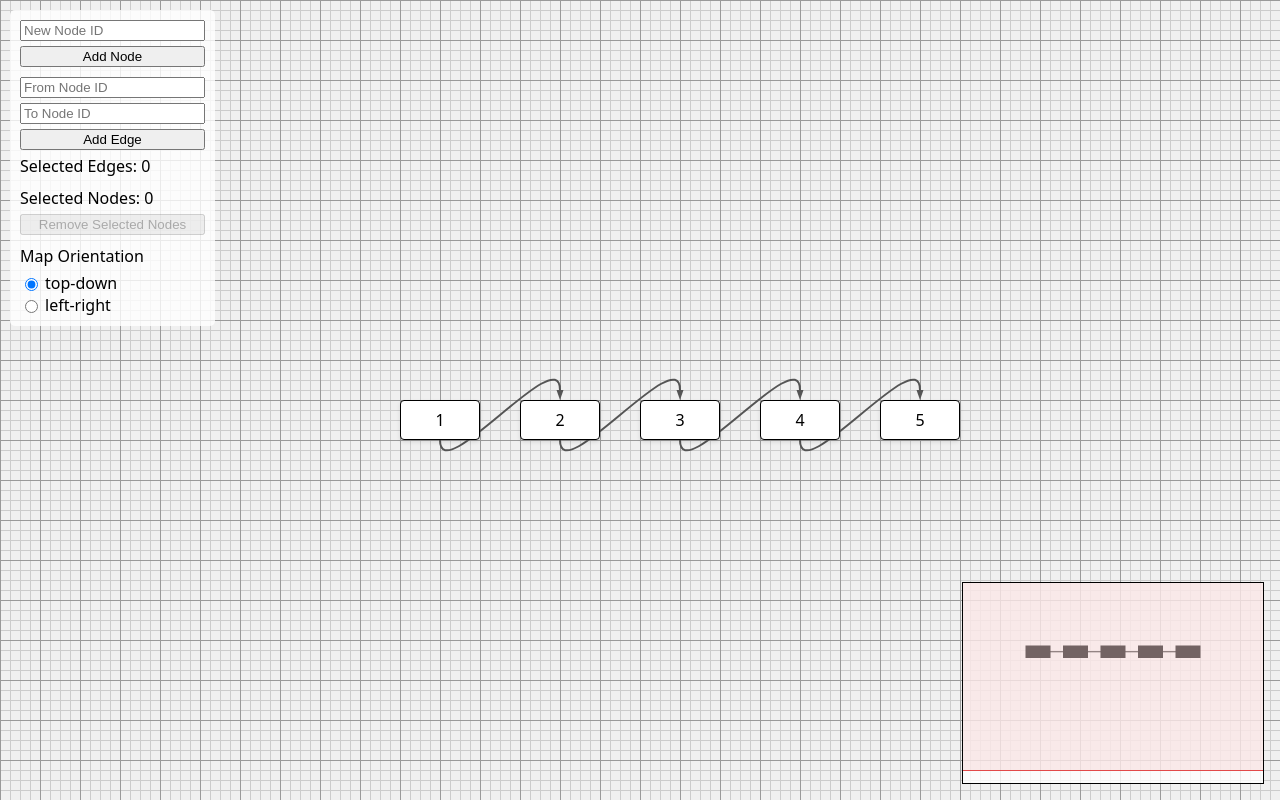
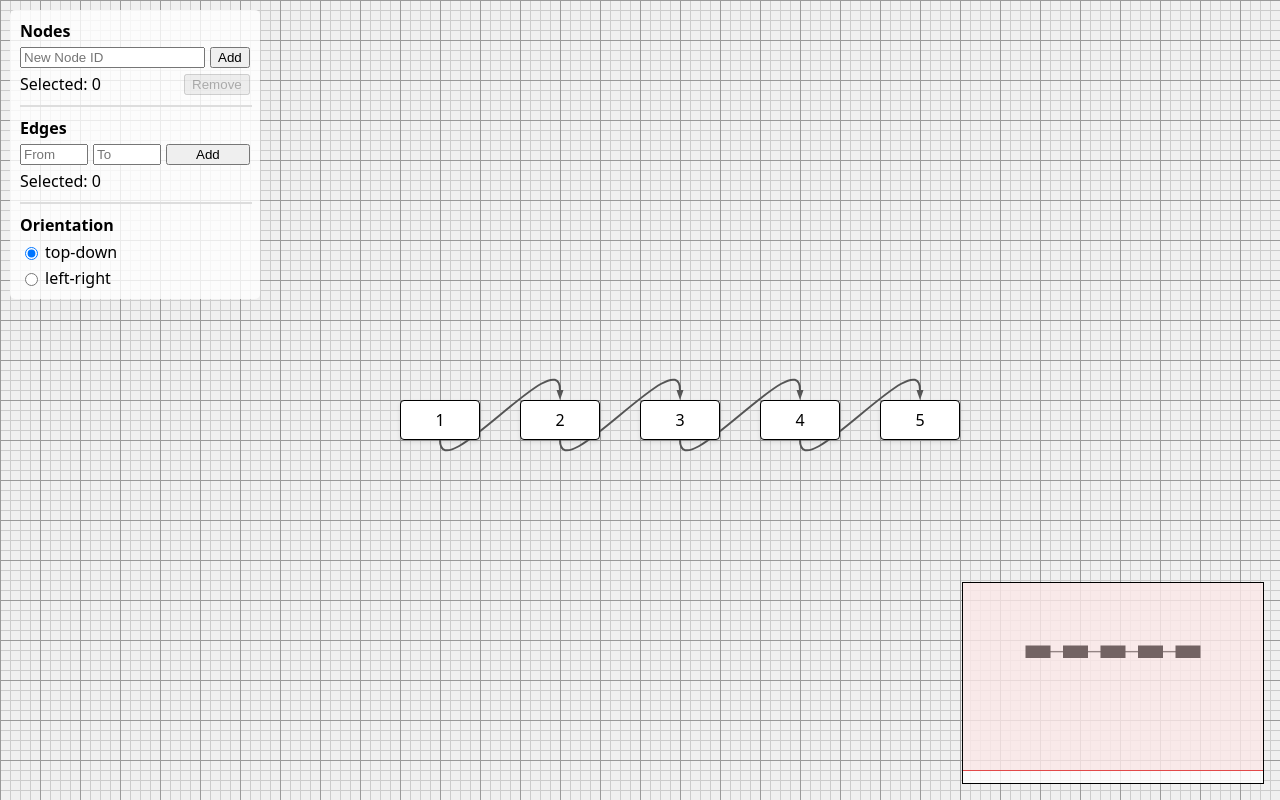
Before and after one commit to sonsonson110/node-based-visual-editor, a React (Vite) app: page / in a window 1280 px wide. Built offline with nearby package versions, Linux system fonts and the light colour scheme.

Commit message:
enhance ControlPanel layout for node and edge controls

```diff
--- a/src/components/ControlPanel.tsx
+++ b/src/components/ControlPanel.tsx
@@ -104,45 +104,71 @@ const ControlPanel: React.FC = () => {
 
   return (
     <UIContainer onMouseDown={(e) => e.stopPropagation()}>
+      {/* Node Controls */}
       <InputGroup>
+        <strong>Nodes</strong>
+        <div style={{ display: "flex", gap: "5px" }}>
           <input
             type="text"
             placeholder="New Node ID"
             value={newNodeId}
             onChange={(e) => setNewNodeId(e.target.value)}
             onKeyDown={(e) => e.key === "Enter" && handleAddNode()}
+            style={{ flex: 1 }}
           />
-        <button onClick={handleAddNode}>Add Node</button>
-      </InputGroup>
-      <InputGroup>
-        <input
-          type="text"
-          placeholder="From Node ID"
-          value={fromNode}
-          onChange={(e) => setFromNode(e.target.value)}
-        />
-        <input
-          type="text"
-          placeholder="To Node ID"
-          value={toNode}
-          onChange={(e) => setToNode(e.target.value)}
-          onKeyDown={(e) => e.key === "Enter" && handleAddEdge()}
-        />
-        <button onClick={handleAddEdge}>Add Edge</button>
-        <span>Selected Edges: {selectedEdgeIds.length}</span>
-      </InputGroup>
-      <InputGroup>
-        <span>Selected Nodes: {selectedNodeIds.length}</span>
+          <button onClick={handleAddNode}>Add</button>
+        </div>
+        <div
+          style={{
+            display: "flex",
+            justifyContent: "space-between",
+            alignItems: "center",
+          }}
+        >
+          <span>Selected: {selectedNodeIds.length}</span>
           <button
             onClick={handleRemoveSelectedNodes}
             disabled={selectedNodeIds.length === 0}
           >
-          Remove Selected Nodes
+            Remove
           </button>
+        </div>
       </InputGroup>
+
+      <hr style={{ width: "100%", border: "1px solid #ddd", margin: 0 }} />
+
+      {/* Edge Controls */}
       <InputGroup>
-        <span>Map Orientation</span>
-        <div style={{ alignSelf: "flex-start" }}>
+        <strong>Edges</strong>
+        <div style={{ display: "flex", gap: "5px" }}>
+          <input
+            type="text"
+            placeholder="From"
+            value={fromNode}
+            onChange={(e) => setFromNode(e.target.value)}
+            style={{ width: "60px" }}
+          />
+          <input
+            type="text"
+            placeholder="To"
+            value={toNode}
+            onChange={(e) => setToNode(e.target.value)}
+            onKeyDown={(e) => e.key === "Enter" && handleAddEdge()}
+            style={{ width: "60px" }}
+          />
+          <button onClick={handleAddEdge} style={{ flex: 1 }}>
+            Add
+          </button>
+        </div>
+        <span>Selected: {selectedEdgeIds.length}</span>
+      </InputGroup>
+
+      <hr style={{ width: "100%", border: "1px solid #ddd", margin: 0 }} />
+
+      {/* Orientation Controls */}
+      <InputGroup>
+        <strong>Orientation</strong>
+        <div style={{ display: "flex", flexDirection: "column", gap: "4px" }}>
           {MAP_ORIENTATIONS.map((orientation) => (
             <label
               key={orientation}
```
Lines whose indentation alone changed are shown as unchanged.
